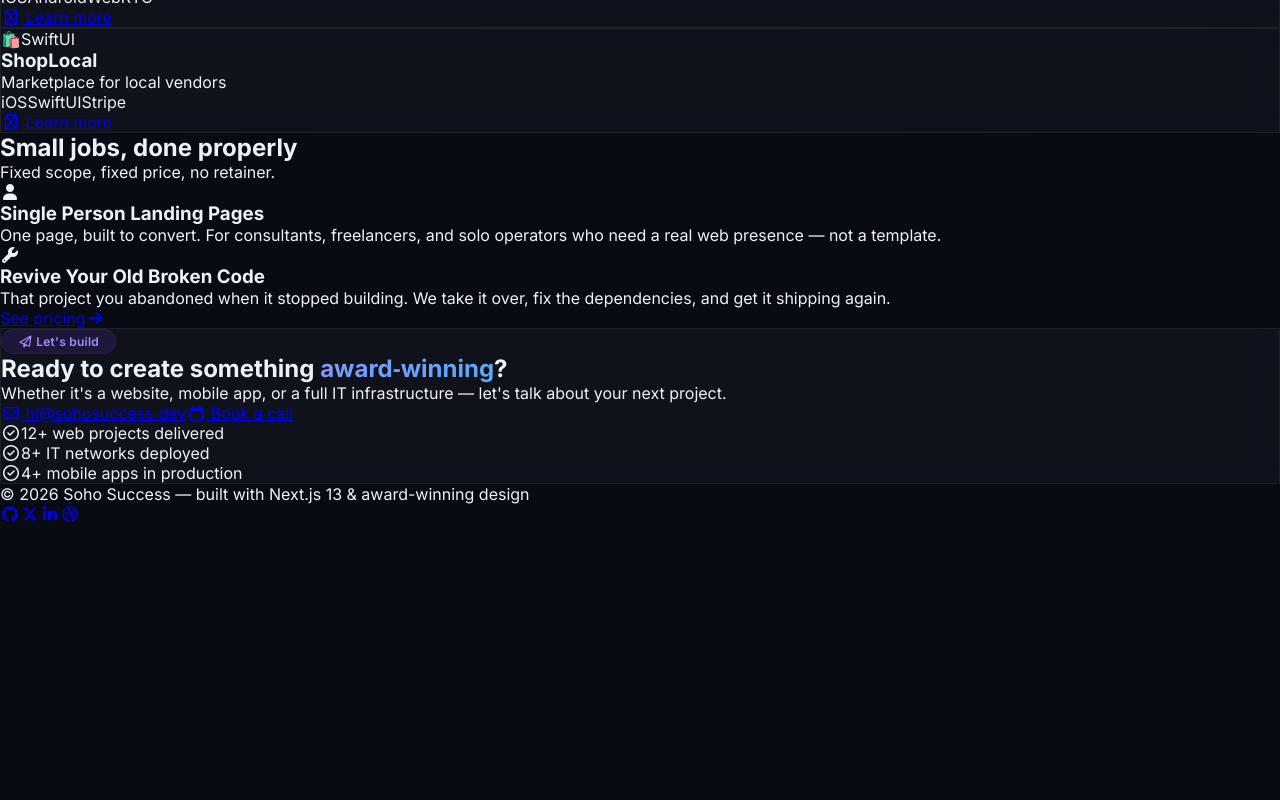
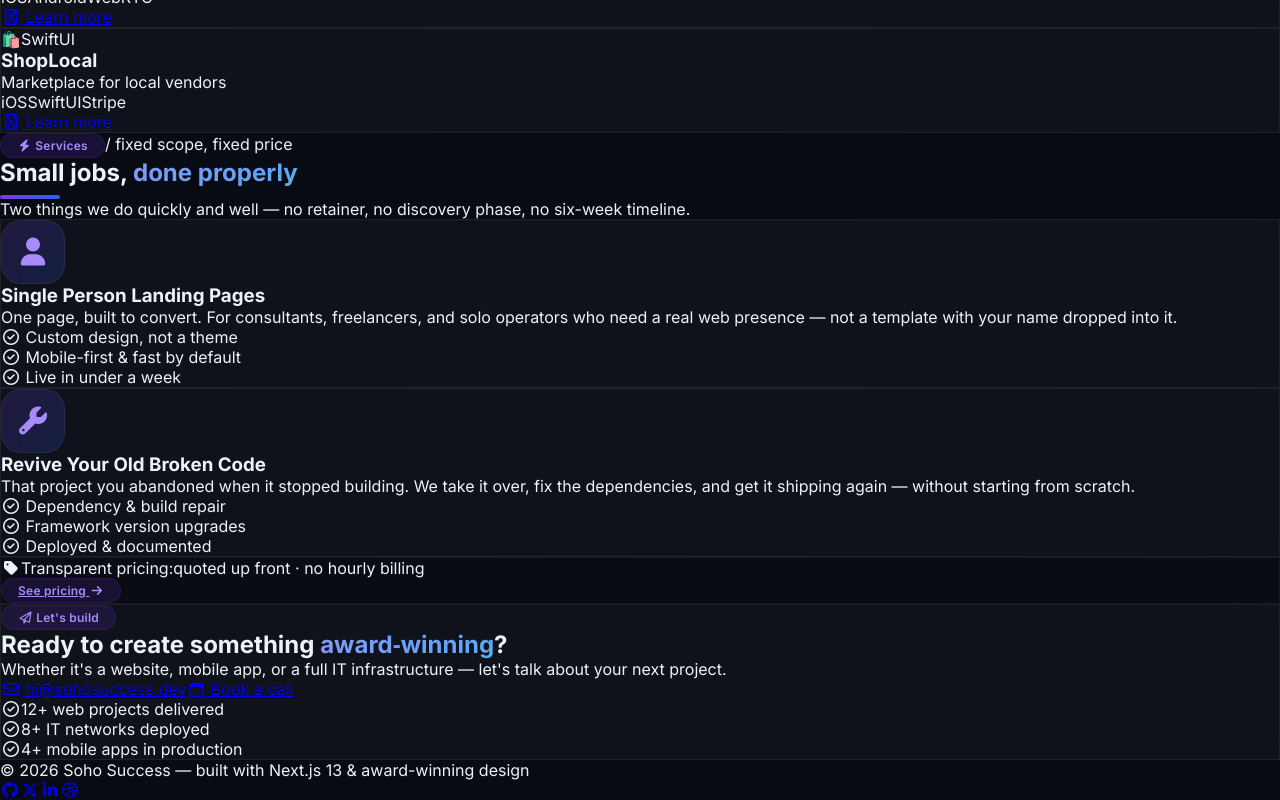
Before and after one commit to beyond2021/sohosuccess, a Next.js app: page / in a window 1280 px wide. Shown: the part 4480-5280 px from the top of the page. Before the commit the page ends 5004 px from the top, so only its background shows below. Built offline with nearby package versions, Linux system fonts and the light colour scheme.

Commit message:
fix the icon to light up

```diff
--- a/components/sections/ServicesSection.tsx
+++ b/components/sections/ServicesSection.tsx
@@ -1,51 +1,98 @@
 export default function ServicesSection() {
-  const services = [
-    {
-      icon: "fa-user",
-      title: "Single Person Landing Pages",
-      body: "One page, built to convert. For consultants, freelancers, and solo operators who need a real web presence — not a template.",
-    },
-    {
-      icon: "fa-wrench",
-      title: "Revive Your Old Broken Code",
-      body: "That project you abandoned when it stopped building. We take it over, fix the dependencies, and get it shipping again.",
-    },
-  ];
+  return (
+    <section
+      id="services"
+      className="relative px-6 md:px-10 py-20 md:py-28 max-w-7xl mx-auto"
+    >
+      <div className="relative z-10">
+        <div className="flex items-center gap-4 mb-2">
+          <span className="tag-pill">
+            <i className="fa-solid fa-bolt mr-1.5"></i> Services
+          </span>
+          <span className="text-xs text-white/20 font-mono">
+            / fixed scope, fixed price
+          </span>
+        </div>
+        <h2 className="text-3xl md:text-5xl font-extrabold tracking-tight">
+          Small jobs, <span className="gradient-text">done properly</span>
+        </h2>
+        <div className="section-line"></div>
+        <p className="mt-4 text-white/50 max-w-2xl text-lg">
+          Two things we do quickly and well — no retainer, no discovery phase,
+          no six-week timeline.
+        </p>
+      </div>
 
-  return (
-    <section id="services" className="relative py-24 px-4 md:px-8">
-      <div className="max-w-4xl mx-auto relative z-10">
-        <h2 className="text-3xl md:text-5xl font-bold text-center text-white mb-4">
-          Small jobs, done properly
-        </h2>
-        <p className="text-center text-slate-400 max-w-2xl mx-auto mb-16">
-          Fixed scope, fixed price, no retainer.
-        </p>
-
-        <div className="grid md:grid-cols-2 gap-6 mb-16">
-          {services.map((s) => (
-            <div
-              key={s.title}
-              className="rounded-2xl border border-white/10 bg-white/5 p-8 backdrop-blur-sm transition-colors hover:border-purple-500/40"
-            >
-              <div className="mb-5 flex h-12 w-12 items-center justify-center rounded-xl bg-gradient-to-br from-purple-600 to-blue-600">
-                <i className={`fa-solid ${s.icon} text-lg text-white`} aria-hidden="true" />
-              </div>
-              <h3 className="mb-3 text-xl font-semibold text-white">{s.title}</h3>
-              <p className="text-sm leading-relaxed text-slate-400">{s.body}</p>
-            </div>
-          ))}
+      <div className="relative z-10 grid md:grid-cols-2 gap-6 mt-12">
+        <div className="glass card-lift rounded-2xl p-7 shimmer-border flex flex-col service-card">
+          <div className="icon-ring mb-5">
+            <i className="fa-solid fa-user"></i>
+          </div>
+          <h3 className="text-xl font-bold">Single Person Landing Pages</h3>
+          <p className="text-white/40 text-sm mt-1 leading-relaxed">
+            One page, built to convert. For consultants, freelancers, and solo
+            operators who need a real web presence — not a template with your
+            name dropped into it.
+          </p>
+          <ul className="mt-4 space-y-2 text-sm text-white/30">
+            <li className="flex items-center gap-2">
+              <i className="fa-regular fa-circle-check text-emerald-400/70"></i>{" "}
+              Custom design, not a theme
+            </li>
+            <li className="flex items-center gap-2">
+              <i className="fa-regular fa-circle-check text-emerald-400/70"></i>{" "}
+              Mobile-first &amp; fast by default
+            </li>
+            <li className="flex items-center gap-2">
+              <i className="fa-regular fa-circle-check text-emerald-400/70"></i>{" "}
+              Live in under a week
+            </li>
+          </ul>
         </div>
 
-        <div className="text-center">
+        <div className="glass card-lift rounded-2xl p-7 shimmer-border flex flex-col service-card">
+          <div className="icon-ring mb-5">
+            <i className="fa-solid fa-wrench"></i>
+          </div>
+          <h3 className="text-xl font-bold">Revive Your Old Broken Code</h3>
+          <p className="text-white/40 text-sm mt-1 leading-relaxed">
+            That project you abandoned when it stopped building. We take it
+            over, fix the dependencies, and get it shipping again — without
+            starting from scratch.
+          </p>
+          <ul className="mt-4 space-y-2 text-sm text-white/30">
+            <li className="flex items-center gap-2">
+              <i className="fa-regular fa-circle-check text-emerald-400/70"></i>{" "}
+              Dependency &amp; build repair
+            </li>
+            <li className="flex items-center gap-2">
+              <i className="fa-regular fa-circle-check text-emerald-400/70"></i>{" "}
+              Framework version upgrades
+            </li>
+            <li className="flex items-center gap-2">
+              <i className="fa-regular fa-circle-check text-emerald-400/70"></i>{" "}
+              Deployed &amp; documented
+            </li>
+          </ul>
+        </div>
+
+        <div className="md:col-span-2 glass-dark rounded-2xl p-6 flex flex-wrap items-center justify-between gap-4 border border-white/5">
+          <div className="flex items-center gap-4">
+            <i className="fa-solid fa-tag text-2xl text-yellow-400/60"></i>
+            <span className="text-sm font-medium text-white/60">
+              Transparent pricing:
+            </span>
+            <span className="text-sm text-white/30">
+              quoted up front · no hourly billing
+            </span>
+          </div>
           <a
             href="https://sohosuccess-invoice-jerry.netlify.app"
             target="_blank"
             rel="noopener noreferrer"
-            className="inline-flex items-center gap-2 rounded-full bg-gradient-to-r from-purple-600 to-blue-600 px-10 py-4 font-semibold text-white shadow-lg shadow-purple-900/40 transition-opacity hover:opacity-90"
+            className="tag-pill hover:text-white transition"
           >
-            See pricing
-            <i className="fa-solid fa-arrow-right text-sm" aria-hidden="true" />
+            See pricing <i className="fa-solid fa-arrow-right ml-1.5"></i>
           </a>
         </div>
       </div>
```
